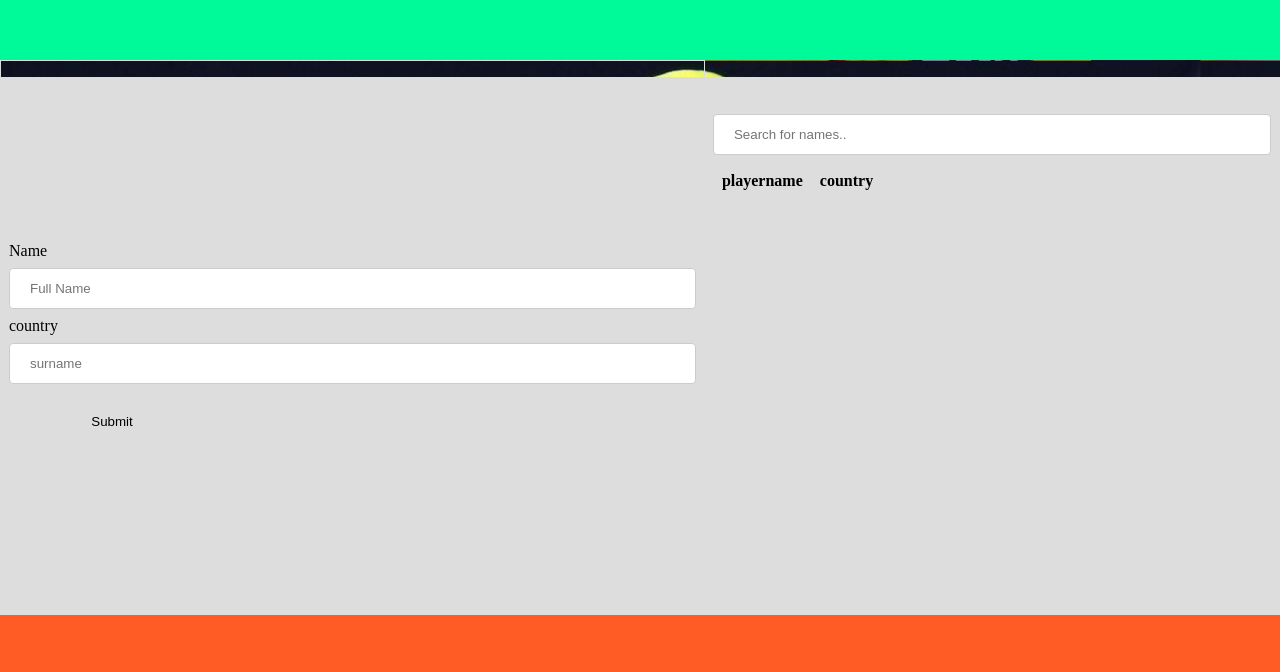
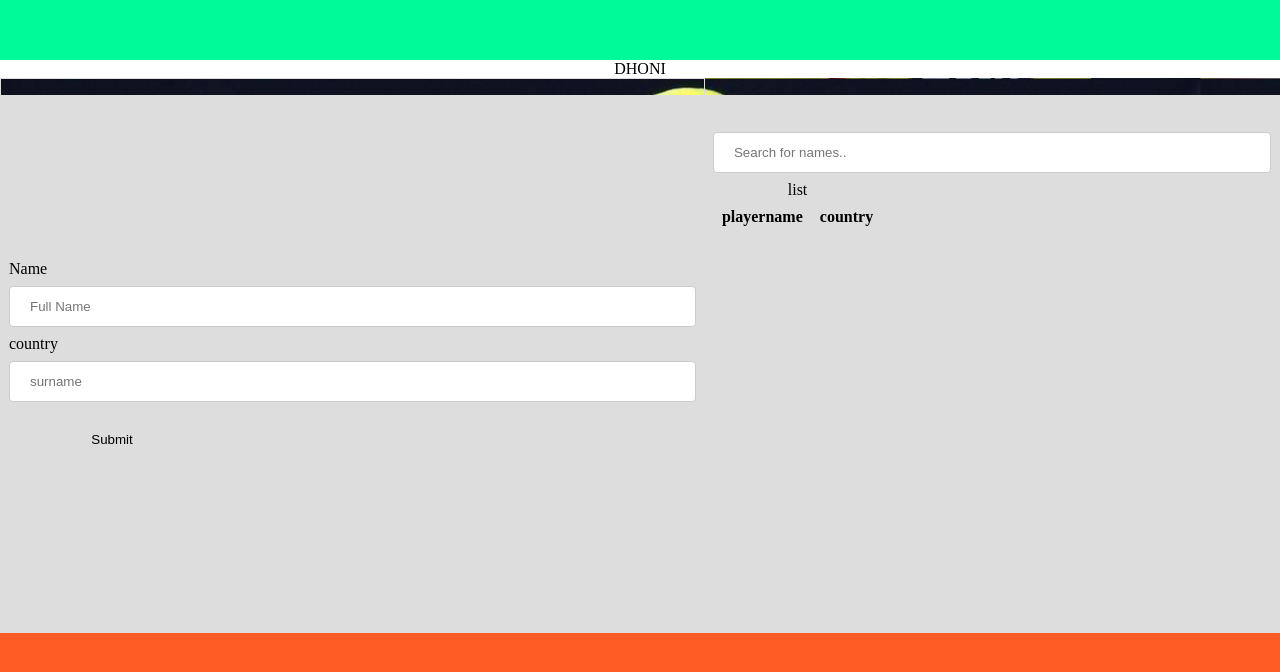
Before and after one commit to kihore/scrollspy, a plain HTML site: page scrollspy/index.html in a window 1280 px wide. Shown: the part 1613-2285 px from the top of the page. Drawn offline with Linux system fonts and the light colour scheme.

Commit message:
Update index.html

```diff
--- a/scrollspy/index.html
+++ b/scrollspy/index.html
@@ -18,7 +18,8 @@
         <section id="home" style="background-color: rgb(211, 247, 9);">Home</section>
         <section id="crickbuzz" style="background-color: rgb(0, 250, 154);">crickbuzz</section>
         <table style="background-image: url(./image/dhoni.jpg);">
-            <th>
+            <caption>DHONI</caption>
+            <th scope="">
             <tr>
                 <td>
                     <form onsubmit="event.preventDefault();onFormSubmit();" autocomplete="off">
@@ -42,6 +43,7 @@
                 <td>
                     <div class="table-scroll">
                     <table class="list" id="employeeList" >
+                        <caption>list</caption>
                         <thead>
                             <input type="text" id="myInput" onkeyup="myFunction()" placeholder="Search for names..">
 
```
